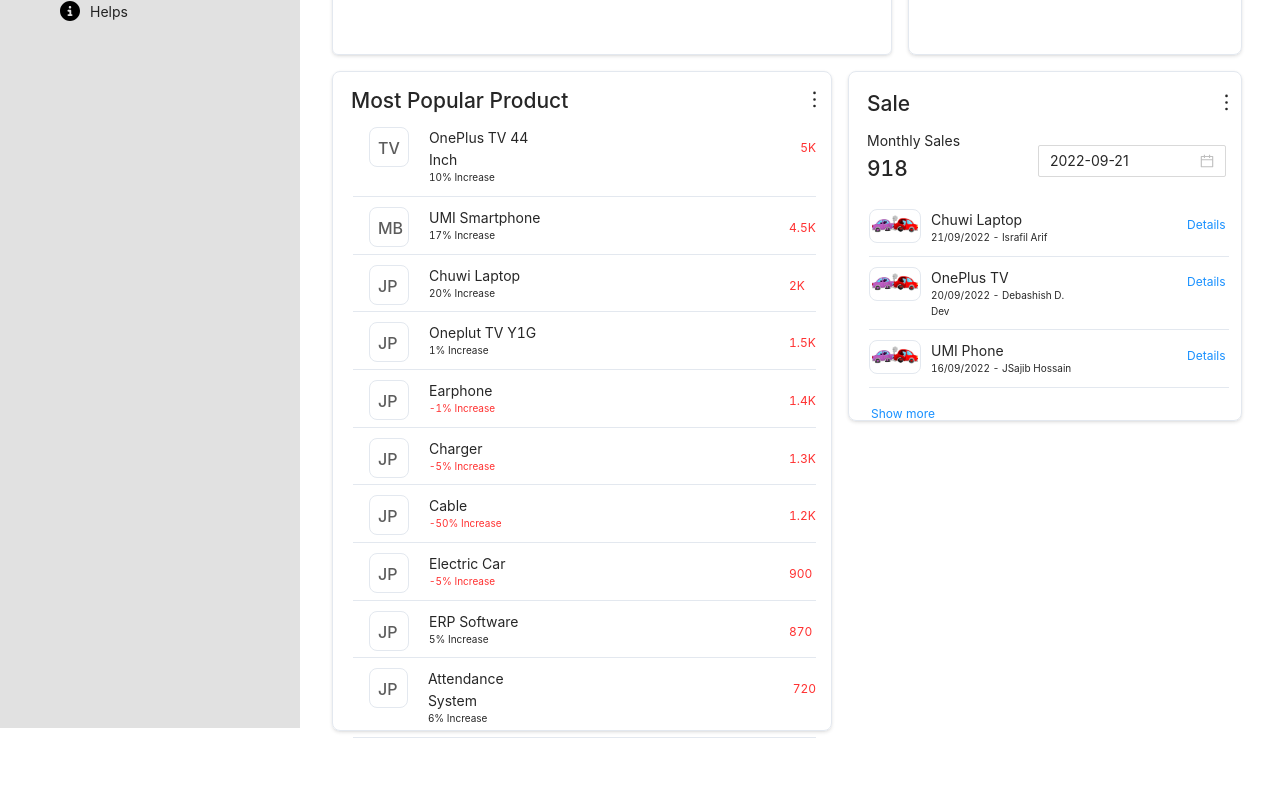
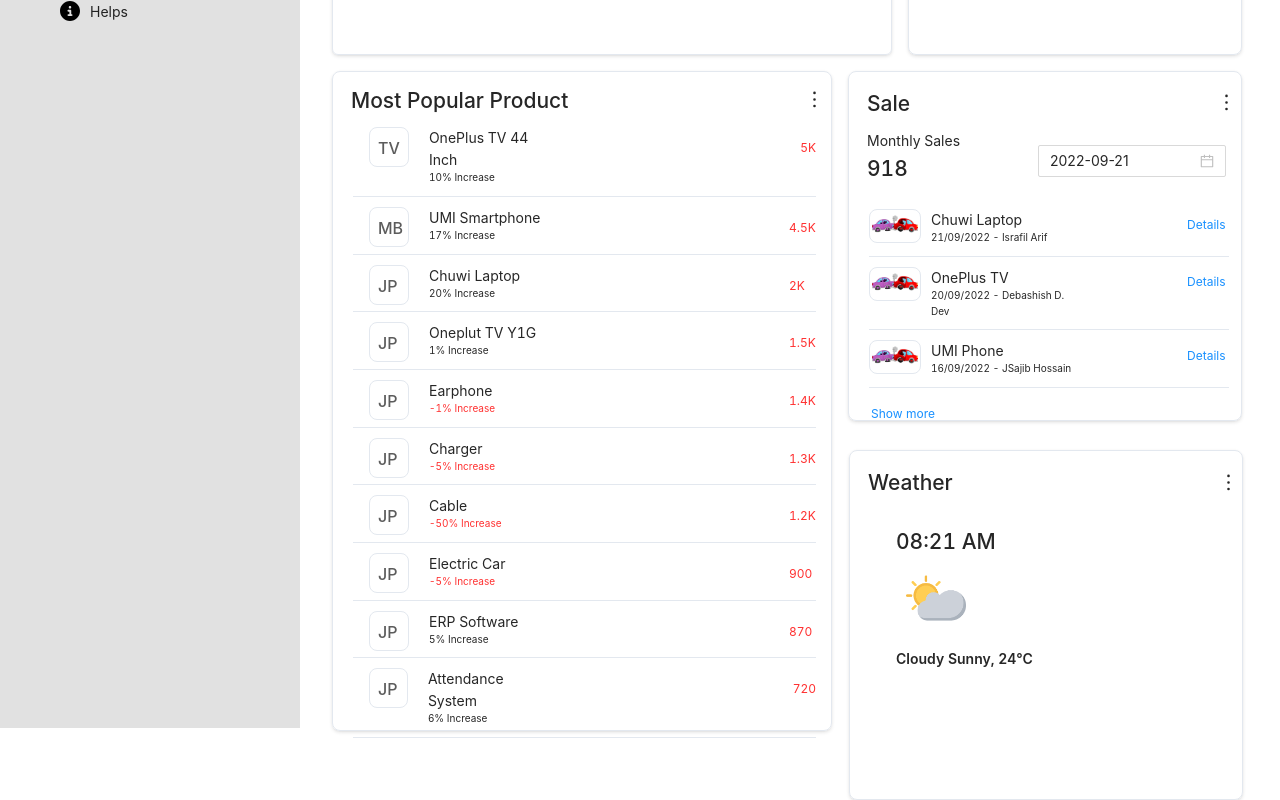
Before and after one commit to Faizul-Rien/dashboard-design, a React (Create React App) app: page / in a window 1280 px wide. Shown: the part 544-1344 px from the top of the page. Before the commit the page ends 1282 px from the top, so only its background shows below. Built offline with nearby package versions, Linux system fonts and the light colour scheme.

Commit message:
install react date picker

```diff
--- a/package.json
+++ b/package.json
@@ -14,6 +14,7 @@
     "@testing-library/user-event": "^13.5.0",
     "antd": "^4.23.1",
     "react": "^18.2.0",
+    "react-datepicker": "^4.8.0",
     "react-dom": "^18.2.0",
     "react-scripts": "5.0.1",
     "web-vitals": "^2.1.4"
--- a/src/Component/Sale/Sale.js
+++ b/src/Component/Sale/Sale.js
@@ -4,6 +4,7 @@ import './Sale.css';
 import moment from 'moment';
 import car from '../../Images/car.jpg'
 import { MoreOutlined } from '@ant-design/icons';
+import Weather from '../Weather/Weather';
 
 const dateFormat = 'YYYY-MM-DD';
 
@@ -85,7 +86,7 @@ const Sale = () => {
         Show more
       </Button>
            </div>
-
+        <Weather></Weather>
         </div>
     );
 };
--- /dev/null
+++ b/src/Component/Weather/Weather.css
@@ -0,0 +1,32 @@
+.weather-container{
+    width: 394px;
+    height: 350px;
+    border: 1px solid #E3E8EF;
+    box-shadow: 0px 0.3px 0.9px rgba(0, 0, 0, 0.07), 0px 1.6px 3.6px rgba(0, 0, 0, 0.11);
+    border-radius: 8px;
+    margin-top: 20px;
+}
+
+.weather-title{
+    margin-left: 18px;
+    margin-top: 15px;
+}
+
+.outline-5{
+    margin-left: 260px;
+}
+
+.weather-img{
+    width: 60px;
+    height: 60px;
+    margin-left: 10px;
+    margin-bottom: 20px;
+}
+
+.weather-box{
+    margin-left: 46px;
+    margin-top: 26px;
+}
+.weather-temp{
+    font-weight: 600;
+}
--- /dev/null
+++ b/src/Component/Weather/Weather.js
@@ -0,0 +1,24 @@
+import { MoreOutlined } from '@ant-design/icons';
+import React from 'react';
+import './Weather.css';
+import weather from '../../Images/weather.png';
+
+const Weather = () => {
+    return (
+        <div className='weather-container'>
+           <div>
+           <h2 className='weather-title '>Weather < MoreOutlined className='outline-5' /></h2>
+           </div>
+
+            <div className='weather-box'>
+                <h2 className='weather-time'>08:21 AM</h2>
+                <img className='weather-img' src={weather} alt="" />
+                <p className='weather-temp'>Cloudy Sunny, 24°C</p>
+            </div>
+
+
+        </div>
+    );
+};
+
+export default Weather;
```
Also changed, not shown: src/Images/weather.png (added), 1 other file (tests, documents, lock files or other folders).
